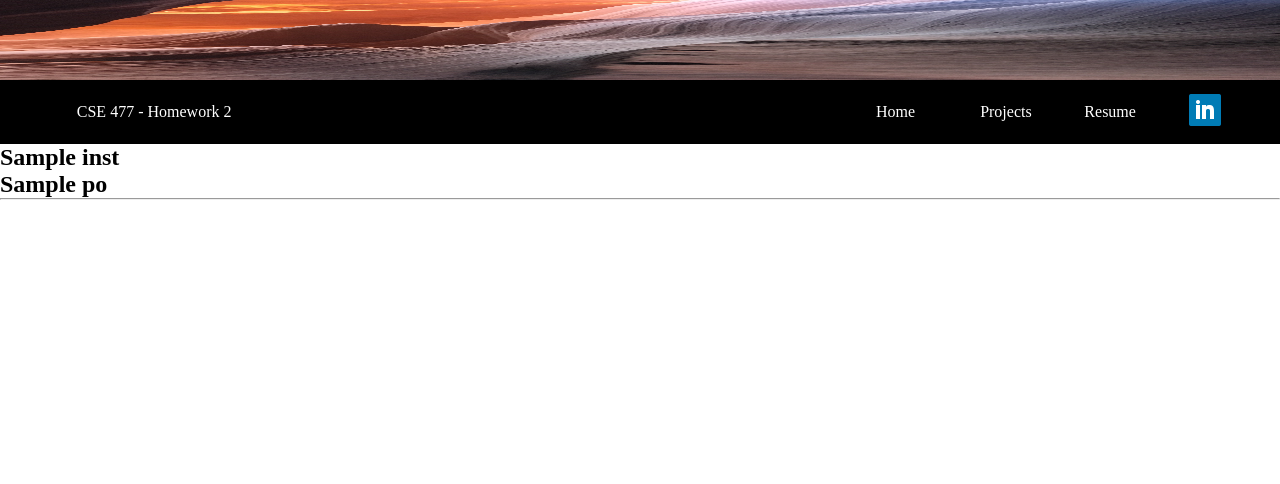
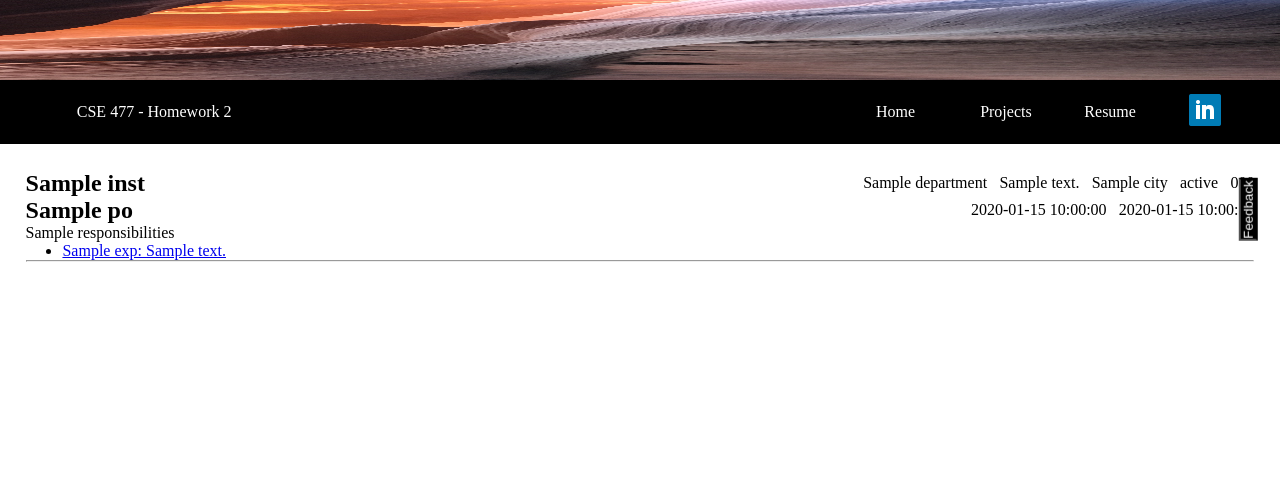
Before and after one commit to np-2001/Project-Management-Tool, a Python web app: template homework/Homework-2/flask_app/templates/resume.html in a window 1280 px wide. Shown: the top 484 px of the page. Run offline with Jinja, Linux system fonts and the light colour scheme; the template is opened without the code that fills it: most values are stand-ins (such as "Sample title", 1, 10 or a date in 2020).

Commit message:
Finished feedback part

```diff
--- a/homework/Homework-2/flask_app/database/create_tables/experiences.sql
+++ b/homework/Homework-2/flask_app/database/create_tables/experiences.sql
@@ -3,7 +3,7 @@ CREATE TABLE IF NOT EXISTS `experiences` (
     `position_id`          int(11)       NOT NULL 				    COMMENT 'FK:The position id',
     `name`                 varchar(100)  NOT NULL                	COMMENT 'The name of the experience',
     `description`          varchar(500)  NOT NULL                   COMMENT 'Description of experience',
-    `hyperlink`            varchar(100)  NOT NULL                   COMMENT 'a link where people can learn more about the experience',
+    `hyperlink`            varchar(100)                             COMMENT 'a link where people can learn more about the experience',
     `start_date`           date          NOT NULL                   COMMENT 'My start date for this position',
     `end_date`             date          DEFAULT NULL               COMMENT 'The end date for this position',
     PRIMARY KEY  (`experience_id`),
--- a/homework/Homework-2/flask_app/database/initial_data/institutions.csv
+++ b/homework/Homework-2/flask_app/database/initial_data/institutions.csv
@@ -1,3 +1,3 @@
-"type","name","department","address","city","state","zip"
-"Academia","Michigan State University","Computer Science",NULL,"East Lansing","Michigan",NULL
-"Industry","Jackson National Life","Technology (Cloud)","2005 Seager St","Lansing","MI","48906"
+"inst_id","type","name","department","address","city","state","zip"
+"1","Academia","Michigan State University",NULL,NULL,"East Lansing","Michigan",NULL
+"2","Industry","Jackson National Life",NULL,"2005 Seager St","Lansing","MI","48906"
--- a/homework/Homework-2/flask_app/database/initial_data/positions.csv
+++ b/homework/Homework-2/flask_app/database/initial_data/positions.csv
@@ -1,3 +1,3 @@
-"inst_id","title","responsibilities","start_date","end_date"
-"1","Undergraduate Learning Assistant","Hosts weekly labs, grade students, assists students in helproom","2023-01-01",NULL
-"2","JET SSA","Participated in rotational program consiting of software development,information security, and cloud engineering","2022-09-01",NULL
+"position_id","inst_id","title","responsibilities","start_date","end_date"
+"1","1","Undergraduate Learning Assistant","Hosts weekly labs, grade students, assists students in helproom","2023-01-01",NULL
+"2","2","JET SSA","Participated in rotational program consiting of software development,information security, and cloud engineering","2022-09-01",NULL
--- /dev/null
+++ b/homework/Homework-2/flask_app/static/feedback/css/feedback.css
@@ -0,0 +1,15 @@
+#Feedback-header {
+    text-align: center;
+}
+
+.Feedback-container {
+    display: flex;
+    flex-direction: column;
+
+}
+
+
+.feedback-list {
+    margin-top: 2%;
+    margin-left: 5%;
+}
--- /dev/null
+++ b/homework/Homework-2/flask_app/static/main/css/layout.css
@@ -0,0 +1,58 @@
+#Feedback {
+    position: fixed;
+    top: 25%;
+    right: 0%;
+    transform: rotate(-90deg);
+    color: #FFFFFF;
+    background-color: #000;
+
+}
+
+#Feedback-Form-Invisible {
+
+    display: none;
+
+}
+
+#Feedback-Form-Visible {
+    height: 60vh;
+    width: 30vw;
+    top: 30%;
+    left: 0%;
+    right: 0%;
+    margin: auto;
+    position: fixed;
+    background-color: #000;
+    z-index: 5;
+    display: flex;
+    flex-direction: column;
+    justify-content: space-between;
+}
+
+
+.form-input {
+    text-align: center;
+    align-self: center;
+    margin-top: 5%;
+    border-radius: 5%;
+
+}
+
+.name-email {
+    width: 50%;
+    height: 10%;
+}
+
+.feedback {
+    width: 50%;
+    height: 25%;
+}
+
+#submit {
+    width: 50%;
+    height: 15%;
+    margin-bottom: 5%;
+    background-color:#ADD8E6;
+    border-color: #FFFFFF;
+    color: #FFFFFF;
+}
--- a/homework/Homework-2/flask_app/static/main/css/navbar.css
+++ b/homework/Homework-2/flask_app/static/main/css/navbar.css
@@ -132,7 +132,7 @@
     position: fixed;
     margin-top: -5%;
     display: block;
-    z-index: 5;
+    z-index: 6;
 
 
 }
--- /dev/null
+++ b/homework/Homework-2/flask_app/static/main/js/feedback.js
@@ -0,0 +1,18 @@
+const feedback_button = document.querySelector("#Feedback");
+const feedback = document.querySelector("#Feedback-Form-Invisible");
+
+//boolean representing if menu pop up has appeared
+let appear_form = false;
+// Handles clicking menu bar
+DisplayForm = function () {
+    if (appear_form == false) {
+        feedback.setAttribute("id","Feedback-Form-Visible");
+        appear_form= true;
+    } else {
+        appear_form = false;
+        feedback.setAttribute("id","Feedback-Form-Invisible");
+    }
+}
+
+//Adds event listener to menu button
+feedback_button.addEventListener('click',DisplayForm);
--- /dev/null
+++ b/homework/Homework-2/flask_app/static/resume/css/resume.css
@@ -0,0 +1,45 @@
+.resume-content {
+    padding: 2%;
+    display: flex;
+    flex-direction: column;
+}
+
+.item {
+    padding: -5%;
+}
+.institution {
+    display: flex;
+    justify-content: space-between;
+    align-items: center;
+}
+
+.left {
+    flex: 1;
+    text-align: left;
+}
+
+.right {
+    flex: 1;
+    text-align: right;
+    display: flex;
+    justify-content: flex-end;
+    gap: 2%;
+}
+
+
+.position-content {
+    display: flex;
+
+    flex-direction: column;
+}
+
+
+.experience-content {
+    display: flex;
+    flex-direction: column;
+    padding-left: 3%;
+}
+
+.skill-content {
+    padding-left: 3%;
+}
--- a/homework/Homework-2/flask_app/templates/home.html
+++ b/homework/Homework-2/flask_app/templates/home.html
@@ -1,7 +1,7 @@
 {% extends 'shared/layout.html' %}
 
 {% block maincontent %}
-<main class="Main-Text">
+
 
 <div class="about">
   <!-- Picture of me -->
@@ -32,6 +32,5 @@
   <h1>Fun fact about me: </h1>
   <p> I was once studying chemical engineering</p>
 </div>
-</main>
 
 {% endblock %}
--- a/homework/Homework-2/flask_app/templates/piano.html
+++ b/homework/Homework-2/flask_app/templates/piano.html
@@ -2,7 +2,6 @@
 
 {% block maincontent %}
     <!-- Main body of piano -->
-<main class="Piano-Project">
 <div class="poem"> "Behold piano great and old, it's master slumbers in far off cold, If you wish to see anew, call out to it - we see you"</div>
 
 <div class="piano piano-style">
@@ -38,7 +37,6 @@
     <div class="Old-one-text Old-one-text-structure"> I have awoken </div>
 </div>
 
-</main>
 
 
 
--- a/homework/Homework-2/flask_app/templates/projects.html
+++ b/homework/Homework-2/flask_app/templates/projects.html
@@ -1,7 +1,6 @@
 {% extends 'shared/layout.html' %}
 
 {% block maincontent %}
-<main class="Main-Text">
 <h1 id="purpose"> This page is for showcasing my projects!</h1>
 
 <hr class="line line-style">
@@ -16,7 +15,6 @@
 </div>
 
 
-</main>
 
 
 {% endblock %}
--- a/homework/Homework-2/flask_app/templates/resume.html
+++ b/homework/Homework-2/flask_app/templates/resume.html
@@ -5,15 +5,94 @@
       <!-- For each institution - generate a row -->
       {% for inst_id, inst in resume_data.items() %}
       <!-- Do something... -->
-      <h1>{{ inst['name']}} </h1>
-        {% if inst['positions'] != {} %}
-          {% for pos_id, pos in inst['positions'].items() %}
-          <!-- Do something else... -->
-          <h2>{{ pos['title']}} </h2>
-          {% endfor %}
-        {% endif %}
+      <div class="resume-content">
+        <div class="item">
 
-      <hr>
+
+          <div class="institution">
+            <div class="left">
+              <h1 id="institution_name">{{ inst['name']}} </h1>
+            </div>
+            <div class="right">
+              {% if inst['department'] != None %}
+                <p class="institution_info"> {{ inst['department']}} </p>
+              {% endif %}
+              {% if inst['address'] != None %}
+                <p> {{ inst['address']}} </p>
+              {% endif %}
+              {% if inst['city'] != None %}
+                <p> {{ inst['city']}} </p>
+              {% endif %}
+              {% if inst['state'] != None %}
+                <p> {{ inst['state']}} </p>
+              {% endif %}
+              {% if inst['zip'] != None %}
+                <p> {{ inst['zip']}} </p>
+              {% endif %}
+            </div>
+
+
+          </div>
+
+            {% if inst['positions'] != {} %}
+              {% for pos_id, pos in inst['positions'].items() %}
+                <div class="position-content">
+                  <div class="institution">
+                    <div class="left">
+                      <h2> {{ pos['title']}} </h2>
+                    </div>
+                    <div class="right">
+                      <p> {{ pos['start_date']}} </p>
+                      {% if pos['end_date'] != None %}
+                        <p> {{ pos['end_date']}} </p>
+                      {% else %}
+                      <p> - </p>
+                      <p>  Present </p>
+                      {% endif %}
+                    </div>
+                  </div>
+
+                  <div class="responsibilities"> {{ pos['responsibilities']}} </div>
+
+
+                </div>
+                {% if pos['experiences'] != {} %}
+
+                  <ul class="experience-content">
+                    {% for exp_id, exp in pos['experiences'].items() %}
+                      {% if exp['hyperlink'] != None %}
+                      <li> <a href="{{ exp['hyperlink'] }}" > {{ exp['name'] }}: {{ exp['description'] }} </a>  </li>
+                      {% else %}
+                        <li> {{ exp['name'] }}: {{ exp['description'] }}  </li>
+                      {% endif %}
+                      {% if exp['skills'] != {} %}
+
+                        {% for skill_id, skill in exp['skills'].items()  %}
+                          <ul class="skill-content">
+                            <li>Skills: {{ skill['name'] }}  </li>
+                          </ul>
+
+
+                        {% endfor %}
+                      {% endif %}
+                    {% endfor %}
+                  </ul>
+
+
+
+
+
+                {% endif %}
+
+
+
+              {% endfor %}
+            {% endif %}
+
+          <hr>
+      </div>
+    </div>
+
       {% endfor %}
 
 
--- a/homework/Homework-2/flask_app/templates/shared/layout.html
+++ b/homework/Homework-2/flask_app/templates/shared/layout.html
@@ -7,9 +7,14 @@
   <title>Nitin Polavarapu's personal page</title>
   <link rel="stylesheet"    href="{{ url_for('static', filename='main/css/header.css') }}">
   <link rel="stylesheet"    href="{{ url_for('static', filename='main/css/navbar.css') }}">
+  <link rel="stylesheet"    href="{{ url_for('static', filename='main/css/layout.css') }}">
   <link rel="stylesheet"    href="{{ url_for('static', filename='main/css/footer.css') }}">
   <link rel="stylesheet"    href="{{ url_for('static', filename='main/css/main.css') }}">
   <link rel="stylesheet"    href="{{ url_for('static', filename='piano/css/piano.css') }}">
+  <link rel="stylesheet"    href="{{ url_for('static', filename='resume/css/resume.css') }}">
+  <link rel="stylesheet"    href="{{ url_for('static', filename='feedback/css/feedback.css') }}">
+
+
 
 
 
@@ -17,7 +22,9 @@
   {% block extracss %}{% endblock %}
   <script src="{{ url_for('static', filename='main/js/main.js') }}" defer></script>
   <script src="{{ url_for('static', filename='main/js/navbar.js') }}" defer></script>
+  <script src="{{ url_for('static', filename='main/js/feedback.js') }}" defer></script>
   <script src="{{ url_for('static', filename='piano/js/piano.js') }}" defer></script>
+
 
 
   {% block extrajs %}{% endblock %}
@@ -50,9 +57,9 @@
       <div id="menu-overlay" class="menu-overlay-style" >
           <nav>
               <ul id="menu_nav">
-                  <li class="menuitem"><a class="link-style link-structure" href="home.html">Home</a></li>
-                  <li class="menuitem"><a class="link-style link-structure" href="projects.html">Projects</a></li>
-                  <li class="menuitem"><a class="link-style link-structure" href="static/main/resume/Nitin_2024_Resume.pdf">Resume</a></li>
+                  <li class="menuitem"><a class="link-style link-structure" href="/home">Home</a></li>
+                  <li class="menuitem"><a class="link-style link-structure" href="/projects">Projects</a></li>
+                  <li class="menuitem"><a class="link-style link-structure" href="/resume">Resume</a></li>
                   <li class="menuitem"> <a class="link-style link-structure" href="https://www.linkedin.com/in/nitin-polavarapu/">LinkedIn</a> </li>
               </ul>
 
@@ -61,11 +68,21 @@
 
   </nav>
 
+    <!-- The main content  -->
+    <main class="{{ class_name }}">
+      <form action="/processfeedback" method="post" id="Feedback-Form-Invisible">
+          <input class="form-input name-email" type="text" placeholder="name" name="name">
+          <input class="form-input name-email" type="text" placeholder="email" name="email">
+          <input class="form-input feedback" type="text" placeholder="feedback" name="feedback">
+          <button type="submit" class="form-input" id="submit"> Submit </button>
+      </form>
+      <button id="Feedback"> Feedback</button>
+      {% block maincontent %}{% endblock %}
+    </main>
 
-    <!-- The main content  -->
-    {% block maincontent %}{% endblock %}
 
     <!-- The footer of the file -->
+
     <footer class="bottom-footer-style" id="bottom-footer"> © Nitin Polavarapu </footer>
 
 
```
Also changed, not shown: homework/Homework-2/flask_app/database/initial_data/experiences.csv (+7 -7 lines), homework/Homework-2/flask_app/database/initial_data/skills.csv (+6 -6 lines), homework/Homework-2/flask_app/routes.py (+22 -4 lines), homework/Homework-2/flask_app/templates/processfeedback.html (added, +14 -0 lines), homework/Homework-2/flask_app/utils/database/database.py (+170 -38 lines). Lines whose indentation alone changed are shown as unchanged.
